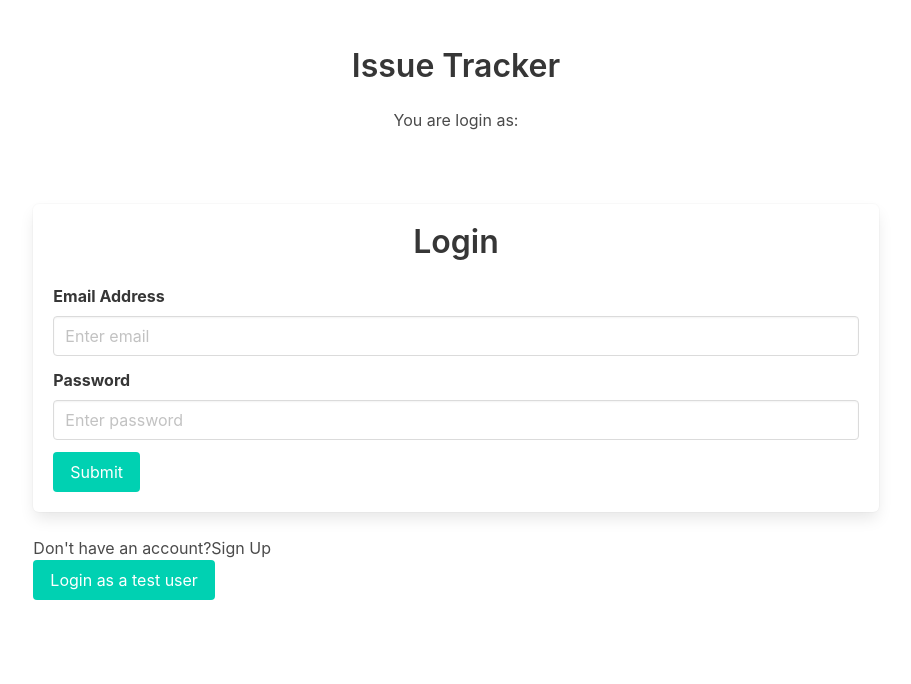
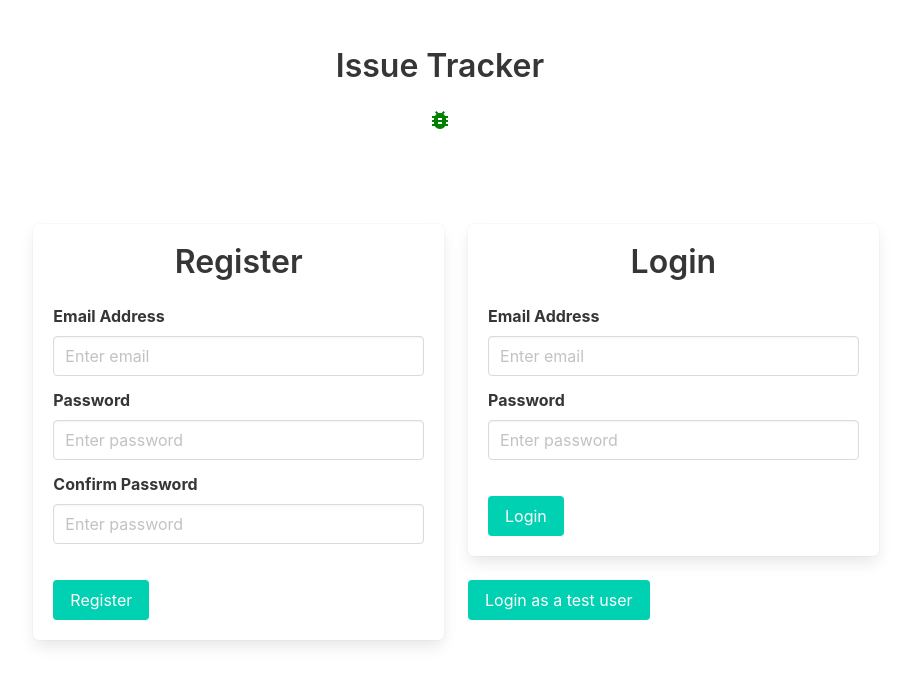
Before and after one commit to cyber-ula/issue-tracker, a React (Create React App) app in the folder frontend/: page / in a window 1280 px wide. Shown: the top 684 px of the page, without its empty margins (184-1095 px from the left). Built offline with nearby package versions, Linux system fonts and the light colour scheme; no server answers.

Commit message:
Fixed issues

```diff
--- a/frontend/package.json
+++ b/frontend/package.json
@@ -3,6 +3,10 @@
   "version": "0.1.0",
   "private": true,
   "dependencies": {
+    "@emotion/react": "^11.9.3",
+    "@emotion/styled": "^11.9.3",
+    "@mui/icons-material": "^5.8.4",
+    "@mui/material": "^5.8.5",
     "@testing-library/jest-dom": "^5.16.4",
     "@testing-library/react": "^13.3.0",
     "@testing-library/user-event": "^13.5.0",
--- a/frontend/src/App.js
+++ b/frontend/src/App.js
@@ -19,7 +19,7 @@ const App = () => {
         <div className="column m-5 is-two-thirds">
           {!token ? (
             <div className="columns">
-              <Register />
+              <Register /><Login/>
             </div>
           ) : (
             <Table />
--- a/frontend/src/components/Header.jsx
+++ b/frontend/src/components/Header.jsx
@@ -1,19 +1,17 @@
 import React, { useContext } from "react";
-
+import './header.scss'
 import { UserContext } from "../context/UserContext";
-
+import BugReportIcon from '@mui/icons-material/BugReport';
 const Header = () => {
   const [token, setToken] = useContext(UserContext);
-  const [, setEmail] = useContext(UserContext);
   const handleLogout = () => {
     setToken(null);
-    setEmail(null);
   };
 
   return (
-    <div className="has-text-centered m-6">
+    <div className="has-text-centered m-6 container">
       <h1 className="title">Issue Tracker</h1>
-      <p>You are login as:  {localStorage.getItem("email")}</p>
+      <BugReportIcon className="icon" />
       {token && (
         <button className="button" onClick={handleLogout}>
           Logout
--- a/frontend/src/components/Login.jsx
+++ b/frontend/src/components/Login.jsx
@@ -18,7 +18,7 @@ const Login = () => {
       ),
     };
 
-    const response = await fetch("https://u-issue-tracker.herokuapp.com/login", requestOptions);
+    const response = await fetch("/login", requestOptions);
     const data = await response.json();
 
     if (!response.ok) {
@@ -37,7 +37,7 @@ const Login = () => {
       ),
     };
 
-    const response = await fetch("https://u-issue-tracker.herokuapp.com/login", requestOptions);
+    const response = await fetch("/login", requestOptions);
     const data = await response.json();
 
     if (!response.ok) {
--- a/frontend/src/components/Register.jsx
+++ b/frontend/src/components/Register.jsx
@@ -9,37 +9,46 @@ const Register = () => {
   const [confirmationPassword, setConfirmationPassword] = useState("");
   const [errorMessage, setErrorMessage] = useState("");
   const [, setToken] = useContext(UserContext);
-  const [isRegister, setIsRegister] = useState(false)
-  const URL = "https://u-issue-tracker.herokuapp.com"
-
-
-  const switchMode = () => {
-    setIsRegister((prevIsSignup) => !prevIsSignup);}
 
   const submitRegistration = async () => {
     const requestOptions = {
       method: "POST",
+      //mode: 'no-cors',
       headers: { "Content-Type": "application/json" },
-      //credentials: 'include',
-      mode: 'no-cors',
       body: JSON.stringify({ email: email, password: password }),
     };
 
-    const response = await fetch(URL +"/users", requestOptions);
+    const requestOptions1 = {
+      method: "POST",
+      headers: { "Content-Type": "application/x-www-form-urlencoded" },
+      body: JSON.stringify(
+        `grant_type=&username=${email}&password=${password}&scope=&client_id=&client_secret=`
+      ),
+    };
+
+
+    const response = await fetch("/users/", requestOptions);
+    const response1 = await fetch("/login", requestOptions1);
+
+
     const data = await response.json();
-    console.log(data)
+    const data1 = await response1.json();
     if (!response.ok) {
       setErrorMessage(data.detail);
-      console.log(data.detail)
+      setErrorMessage(data1.detail)
     } else {
-      setToken(data.access_token);
+      setToken(data1.access_token)
     }
   };
+
+
 
   const handleSubmit = (e) => {
     e.preventDefault();
     if (password === confirmationPassword && password.length > 5) {
       submitRegistration();
+
+
     } else {
       setErrorMessage(
         "Ensure that the passwords match and greater than 5 characters"
@@ -47,63 +56,11 @@ const Register = () => {
     }
   };
 
-    const handleLogin = async () => {
-      const requestOptions = {
-        method: "POST",
-        headers: { "Content-Type": "application/x-www-form-urlencoded" },
-       // credentials: 'include',
-       // mode: 'no-cors',
-        body: JSON.stringify(
-          `grant_type=&username=${email}&password=${password}&scope=&client_id=&client_secret=`
-        ),
-      };
-      const response = await fetch( URL +"/login", requestOptions);
-      const data = await response.json();
-
-      if (!response.ok) {
-        setErrorMessage(data.detail);
-      } else {
-        setToken(data.access_token);
-      }
-    };
-
-    const handleSubmitLogin = (e) => {
-      e.preventDefault();
-     handleLogin();
-    };
-
-    const submitLoginTest = async () => {
-      const requestOptions = {
-        method: "POST",
-        headers: { "Content-Type": "application/x-www-form-urlencoded" },
-       // credentials: 'include',
-       // mode: 'no-cors',
-        body: JSON.stringify(
-          `grant_type=&username=${"test@test.com"}&password=${"password123"}&scope=&client_id=&client_secret=`
-        ),
-      };
-
-      const response = await fetch(URL+"/login", requestOptions);
-      const data = await response.json();
-
-      if (!response.ok) {
-        setErrorMessage(data.detail);
-      } else {
-        setToken(data.access_token);
-      }
-    };
-
-    const handleSubmitTest = (e) => {
-      e.preventDefault();
-      submitLoginTest();
-    };
-
   return (
     <div className="column">
-      <form className="box" onSubmit={!confirmationPassword?handleSubmitLogin: handleSubmit}>
-        <h1 className="title has-text-centered">{isRegister? "Register": "Login"}</h1>
-
-       <div className="field">
+      <form className="box" onSubmit={handleSubmit}>
+        <h1 className="title has-text-centered">Register</h1>
+        <div className="field">
           <label className="label">Email Address</label>
           <div className="control">
             <input
@@ -129,8 +86,6 @@ const Register = () => {
             />
           </div>
         </div>
-        {isRegister && (
-        <>
         <div className="field">
           <label className="label">Confirm Password</label>
           <div className="control">
@@ -146,17 +101,10 @@ const Register = () => {
         </div>
         <ErrorMessage message={errorMessage} />
         <br />
-        </>
-        )}
         <button className="button is-primary" type="submit">
-          Submit
+          Register
         </button>
       </form>
-      <div><p>
-        {isRegister? "Already have an account?": "Don't have an account?"}
-      <span onClick={switchMode}>{isRegister? "Sign In": "Sign Up"}</span> </p></div>
-      <button className="button is-primary" onClick={handleSubmitTest}>Login as a test user</button>
-
     </div>
   );
 };
--- a/frontend/src/components/Table.jsx
+++ b/frontend/src/components/Table.jsx
@@ -32,7 +32,7 @@ const Table = () => {
         Authorization: "Bearer " + token,
       },
     };
-    const response = await fetch(`https://u-issue-tracker.herokuapp.com/projects/${id}`, requestOptions);
+    const response = await fetch(`/projects/${id}`, requestOptions);
     if (!response.ok) {
       setErrorMessage("Failed to delete lead");
     }
@@ -48,7 +48,7 @@ const Table = () => {
         Authorization: "Bearer " + token,
       },
     };
-    const response = await fetch("https://u-issue-tracker.herokuapp.com/projects", requestOptions);
+    const response = await fetch("/projects", requestOptions);
     if (!response.ok) {
       setErrorMessage("Something went wrong. Couldn't load the leads");
     } else {
@@ -70,7 +70,7 @@ const Table = () => {
         Authorization: "Bearer " + token,
       },
     };
-    const response = await fetch("https://u-issue-tracker.herokuapp.com/bugs/count", requestOptions);
+    const response = await fetch("/bugs/count", requestOptions);
     if (!response.ok) {
       setErrorMessage("Something went wrong. Couldn't load the leads");
     } else {
--- /dev/null
+++ b/frontend/src/components/header.scss
@@ -0,0 +1,11 @@
+.icon{
+    font-size: 60px;
+    color: green;
+    margin-bottom: 20px;
+}
+.container{
+    display: flex;
+    flex-direction: column;
+    justify-content: center;
+    align-items: center;
+}
--- a/frontend/src/components/table.scss
+++ b/frontend/src/components/table.scss
@@ -13,6 +13,7 @@
         .options{
             display: flex;
             flex-direction: column;
+            transition: all 3s ease-out;
         }
     }
 
--- a/frontend/src/context/UserContext.jsx
+++ b/frontend/src/context/UserContext.jsx
@@ -4,7 +4,6 @@ export const UserContext = createContext();
 
 export const UserProvider = (props) => {
   const [token, setToken] = useState(localStorage.getItem("awesomeLeadsToken"));
-  const [email, setEmail] = useState(localStorage.getItem("email"))
   useEffect(() => {
     const fetchUser = async () => {
       const requestOptions = {
@@ -15,22 +14,22 @@ export const UserProvider = (props) => {
         },
       };
 
-      const response = await fetch("https://u-issue-tracker.herokuapp.com/users/me", requestOptions);
+      const response = await fetch("/users/me", requestOptions);
 
       if (!response.ok) {
         setToken(null);
 
       }
       localStorage.setItem("awesomeLeadsToken", token);
-      localStorage.setItem("email", email)
-      const data = await response.json();
+     // localStorage.setItem("email", email)
+      //const data = await response.json();
 
-      console.log(data.email)
-      setEmail(data.email);
+      // console.log(data.email)
+      // setEmail(data.email);
 
     };
     fetchUser();
-  }, [token,email]);
+  }, [token]);
 
   return (
     <>
```
Also changed, not shown: frontend/public/manifest.json (added), 1 other file (tests, documents, lock files or other folders).
